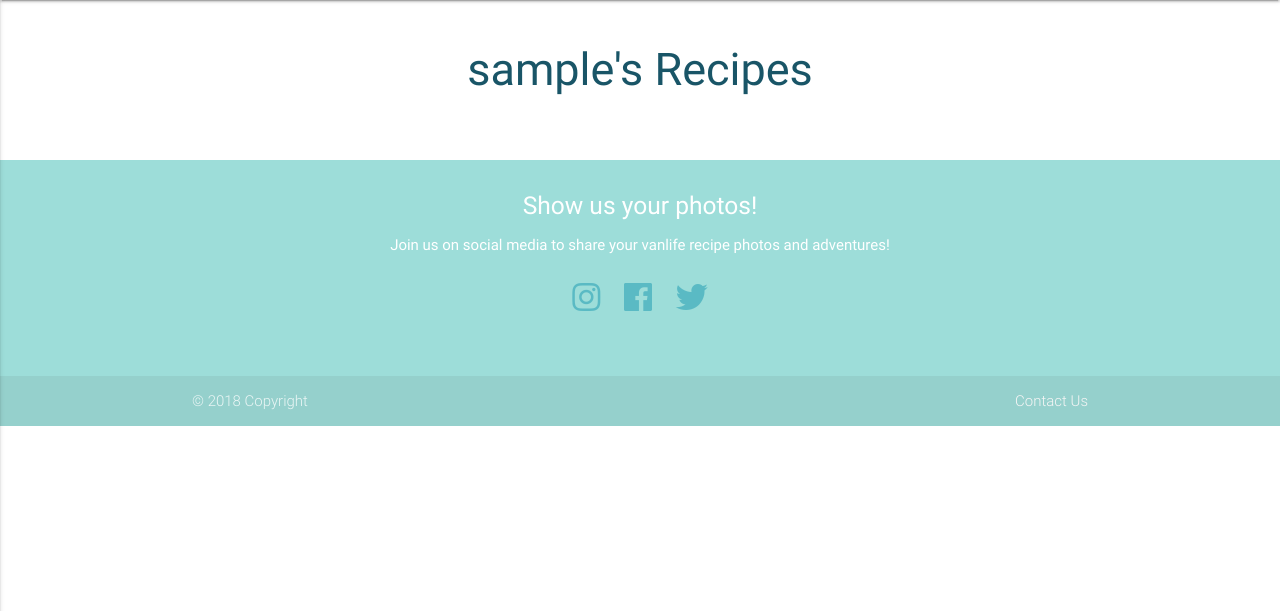
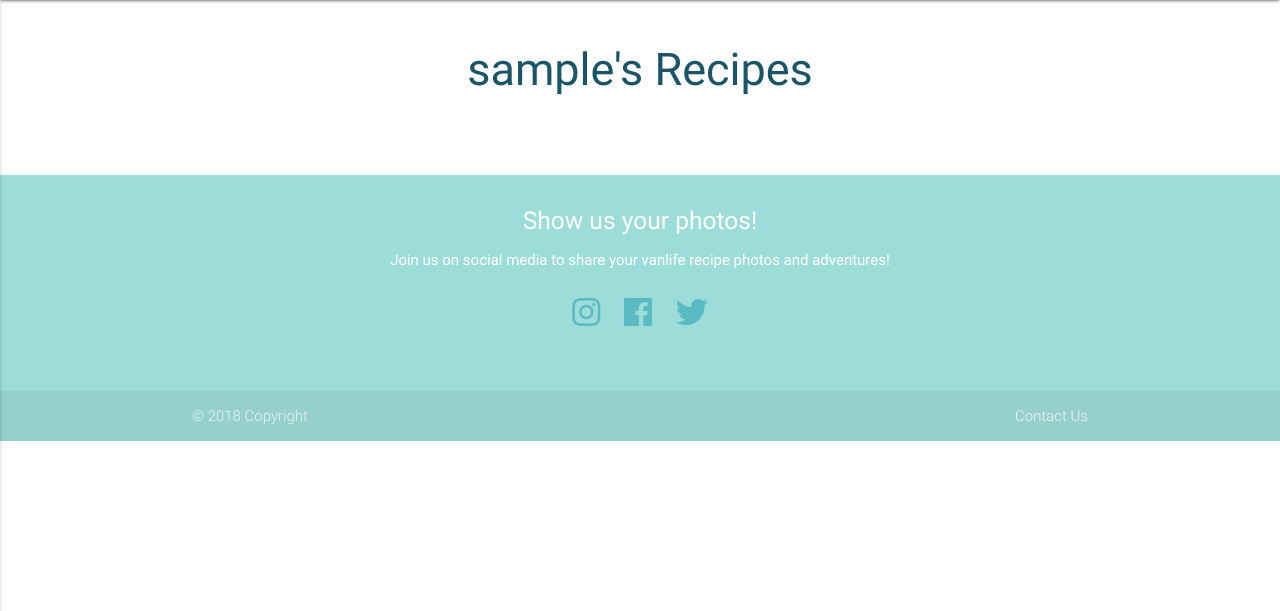
Before and after one commit to LWilsonDev/recipe-book, a Flask app: a page that uses templates/base.html in a window 1280 px wide. Shown: the part 64-675 px from the top of the page. Run offline with Flask 2, Linux system fonts and the light colour scheme; data that the repository does not hold is empty; some libraries are stand-ins or nearby versions; some web fonts are replaced.

Commit message:
semantics HTML my recipes to try fix footer placement

```diff
--- a/templates/category.html
+++ b/templates/category.html
@@ -7,8 +7,6 @@
             <li><a href="{{ url_for('recipe', recipe_id=recipe._id) }}">{{ recipe.title }}</a></li>
             {% endfor %}
         </ul>
-
-
     </div>
 </div>
 
--- a/templates/myrecipes.html
+++ b/templates/myrecipes.html
@@ -1,19 +1,21 @@
 {% extends 'base.html' %} {% block content %}
-<div class="row text-center">
-<h2 class="page-title">{{ username }}'s Recipes</h2>
 
-  {% if username == session['username'] %}
-      <a href="{{url_for('addrecipe')}}" class="waves-effect waves-light btn"><i class="material-icons left">playlist_add</i>Add Recipe</a>
-  {% endif %}
-
-    <ul>
+<div class="row">
+  <header>
+    <div class="col s12 text-center">
+      <h2 class="page-title">{{ username }}'s Recipes</h2>
+    </div>
+  </header>
+  <main>
+    <div class="col s12 text-center">
+      {% if username == session['username'] %}
+      <a href="{{url_for('addrecipe')}}" class="waves-effect waves-light btn"><i class="material-icons left">playlist_add</i>Add Recipe</a> {% endif %}
+      <ul>
         {% for recipe in user_recipes %}
         <li><a href="{{url_for('recipe', recipe_id=recipe._id)}}">{{ recipe.title }}</a></li>
-
         {% endfor %}
-    </ul>
-
+      </ul>
+    </div>
+  </main>
 </div>
-
-
 {% endblock %}
```
Also changed, not shown: static/css/style.css (+3 -12 lines), templates/addrecipe.html (+3 -15 lines), templates/base.html (+0 -13 lines), templates/edit_recipe.html (+1 -9 lines), templates/index.html (+0 -8 lines), templates/recipe.html (+0 -7 lines). Lines whose indentation alone changed are shown as unchanged.
